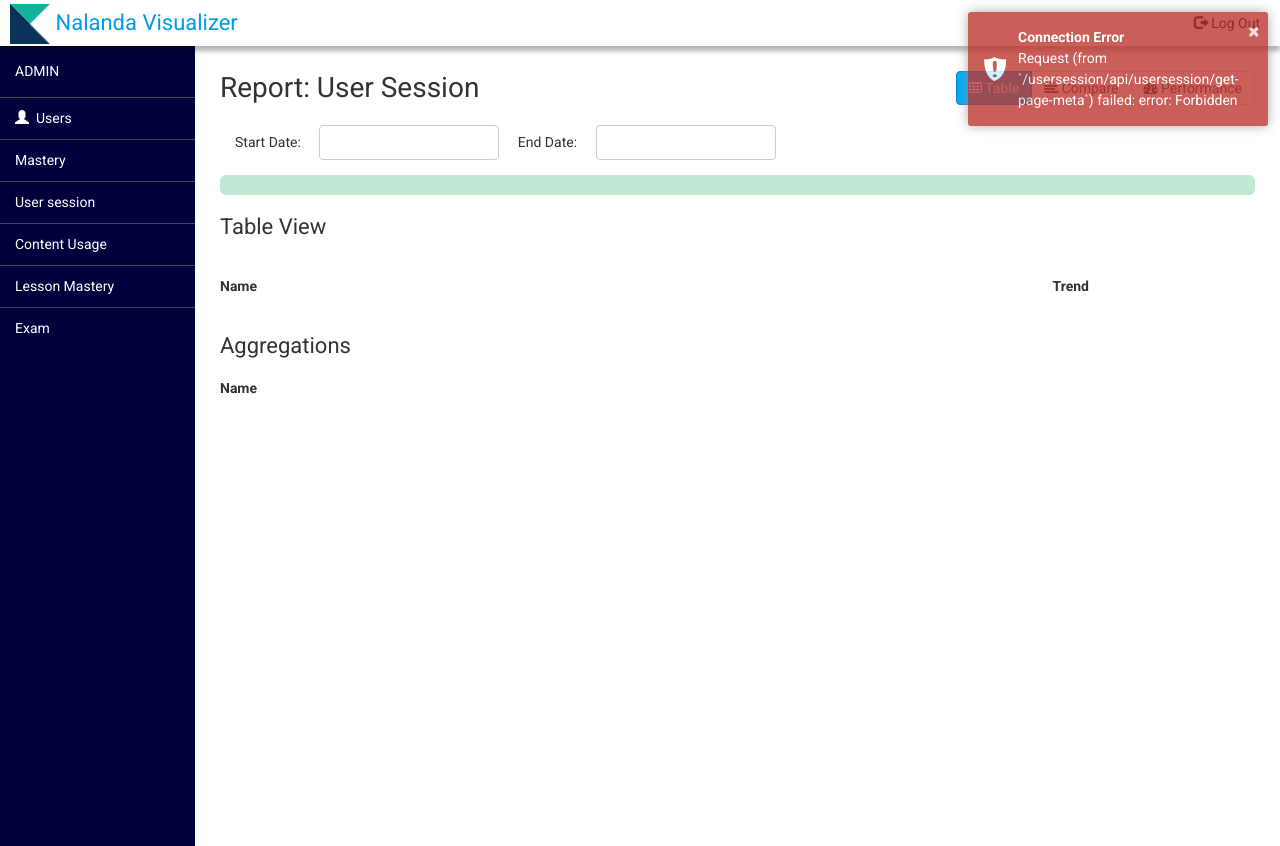
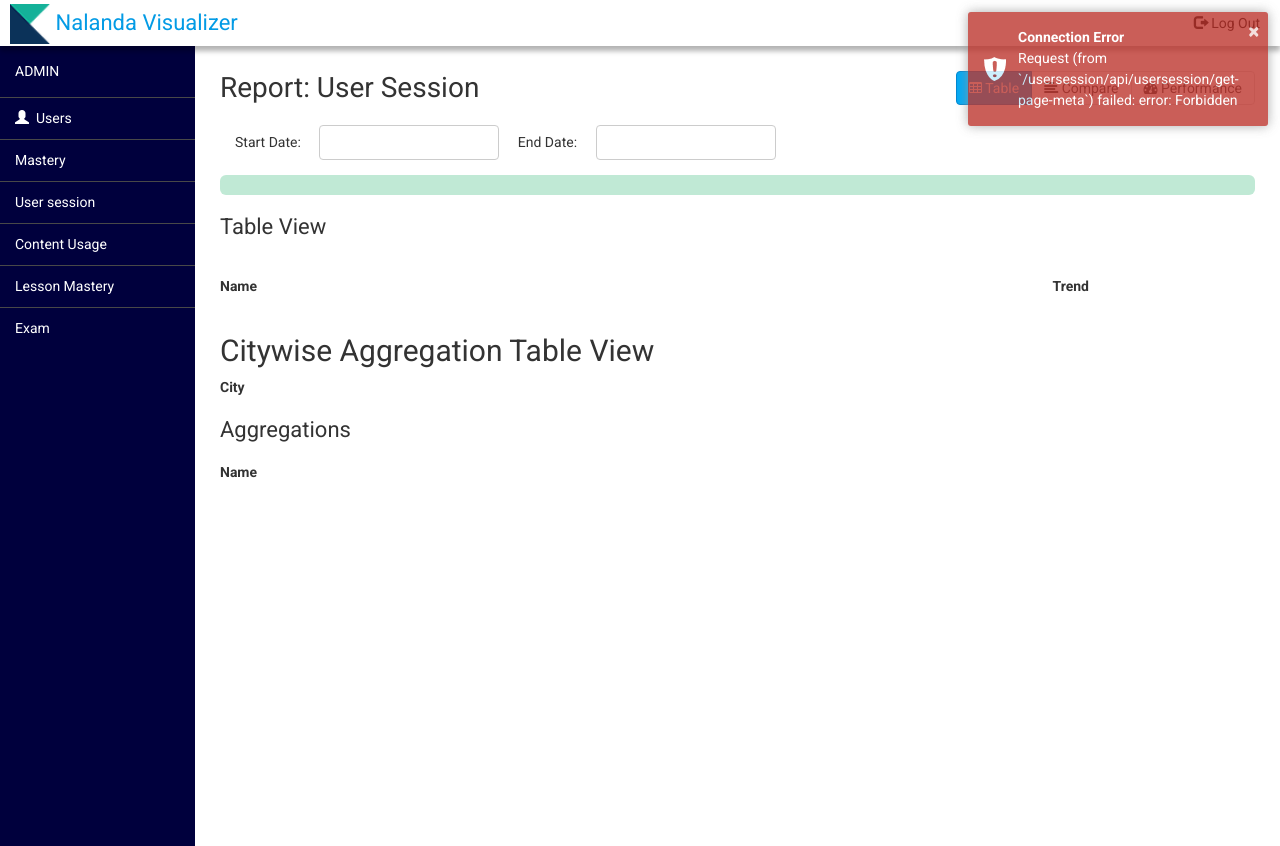
Before and after one commit to swapnil106111/Nalanda_Dashboard, a Django app: page /account/report-mastery/session in a window 1280 px wide. Run offline with Django 3.2, Linux system fonts and the light colour scheme; the visitor is signed in with stand-in values (Sample User, id 1); lists and menus that the app fills with data are empty; some libraries are stand-ins or nearby versions.

Commit message:
Removed comments

```diff
--- a/account/templates/report-mastery.html
+++ b/account/templates/report-mastery.html
@@ -123,23 +123,23 @@
                             <tbody><!-- data rows --></tbody>
                         </table>
 
-                        <!--{% if usersessioncode == 1%}
-                             <div class="report-content"> -->
-                                <!-- <div class="table-view report-view report-view-1"> -->
-                                    <!-- <h2 class="section-title">Citywise Aggregation Table View</h2>
+                        {% if usersessioncode == 1%}
+                             <div class="report-content">
+                                <div class="table-view report-view report-view-1">
+                                    <h2 class="section-title_citywise">Citywise Aggregation Table View</h2>
                                     <table id="data-table-aggregation" class="display" cellspacing="0" width="100%">
                                             <thead>
                                                 <tr>
                                                     <th class="name-column">City</th>
-                                                         metric columns
+
                                                     <th class="trend-column"></th>
                                                 </tr>
                                             </thead>
-                                                <tbody><data rows</tbody>
-                                    </table> -->
-                                 <!-- <div> -->
-                            <!-- </div>
-                        {%endif%} -->
+                                            <tbody><!--data rows--></tbody>
+                                    </table>
+                                <div>
+                            </div>
+                        {%endif%}
                         <h2 class="section-title">Aggregations</h2>
                         <table id="aggregation-table" class="display" cellspacing="0" width="100%">
                             <thead>
```
Lines whose indentation alone changed are shown as unchanged.
